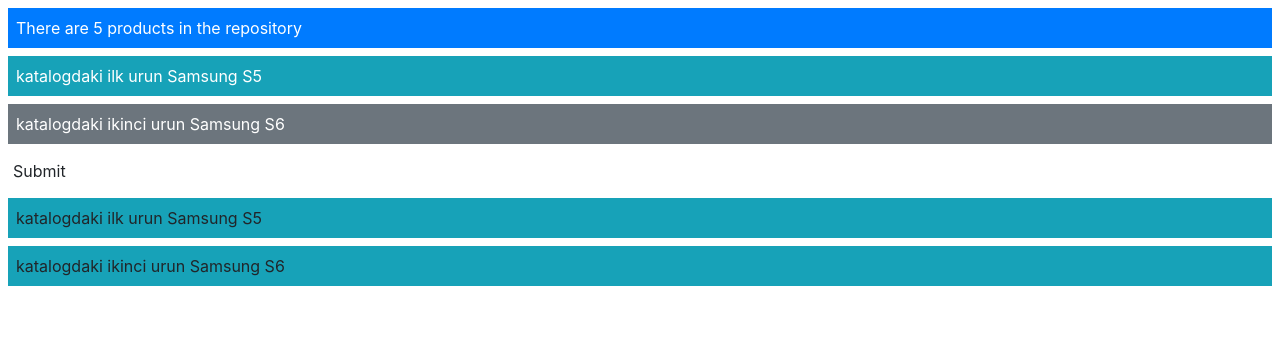
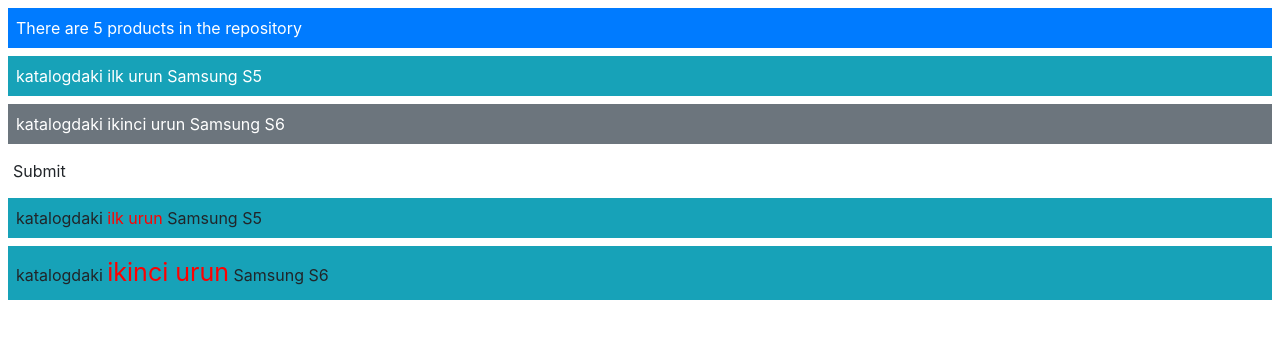
Before and after one commit to SuleimanHajizadeh/example, an Angular app: page / in a window 1280 px wide. Shown: the top 338 px of the page. Built offline with nearby package versions, Linux system fonts and the light colour scheme.

Commit message:
Style Binding

```diff
--- a/src/app/product.component.html
+++ b/src/app/product.component.html
@@ -13,9 +13,9 @@
 <button class="btn btn-primry" [class.disabled]="disabled">Submit</button>
 
 <div class="m-2 p-2" [ngClass]="getClassMap(1)">
-    katalogdaki ilk urun {{ model.getProductById(1).name }}
+    katalogdaki <span [style.color]="color"> ilk urun</span> {{ model.getProductById(1).name }}
 </div>
 
 <div class="m-2 p-2" [ngClass]="getClassMap(1)">
-    katalogdaki ikinci urun {{ model.getProductById(2).name }}
+    katalogdaki <span [ngStyle]="getStyles(2)"> ikinci urun</span> {{ model.getProductById(2).name }}
 </div>
--- a/src/app/product.component.ts
+++ b/src/app/product.component.ts
@@ -25,4 +25,15 @@
             "text-center text-white": product.name == "Samsung S6"
         }
     }
+
+    color: string = this.model.getProductById(2).price <= 1000 ? "green" : "red";
+    fontSize: string = "25px";
+
+    getStyles(id:number) {
+        let product = this.model.getProductById(id);
+        return {
+            fontSize: "25px",
+            color: product.price <= 1000 ? "green" : "red"
+        }
+    }
 }
```
